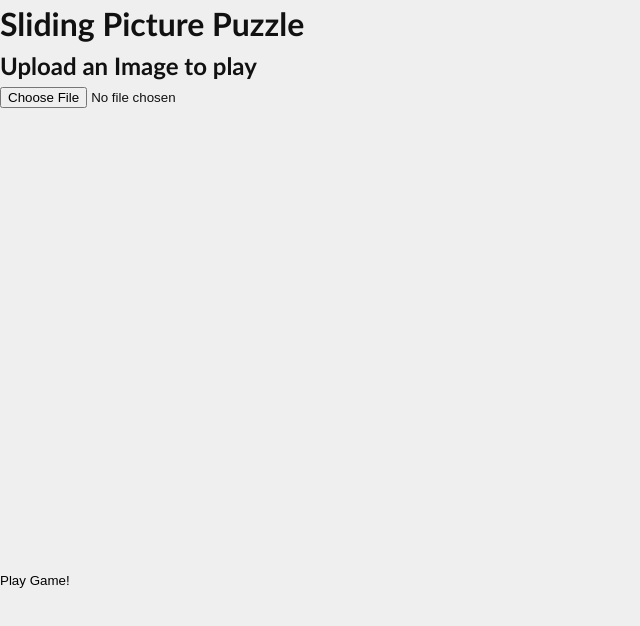
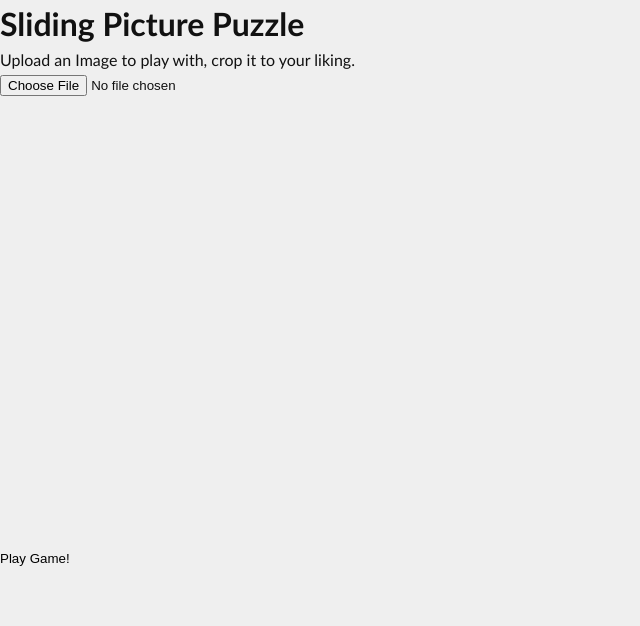
Before and after one commit to adamdgit/puzzle, a React (Vite) app: page / in a window 1280 px wide. Shown: the top 626 px of the page, without its empty margins (0-640 px from the left). Built offline with nearby package versions, Linux system fonts and the light colour scheme.

Commit message:
turned off showgrid for cropper

```diff
--- a/src/components/CroppingTool.tsx
+++ b/src/components/CroppingTool.tsx
@@ -2,8 +2,9 @@ import { useRef, useState } from "react";
 import Cropper, { Area } from "react-easy-crop"
 
 
-export default function CroppingTool({ setCroppedImage } : {
-    setCroppedImage: React.Dispatch<React.SetStateAction<HTMLCanvasElement | null>>
+export default function CroppingTool({ setCroppedImage, BOARDSIZE } : {
+    setCroppedImage: React.Dispatch<React.SetStateAction<HTMLCanvasElement | null>>,
+    BOARDSIZE: number
 }) {
     const imageUploadEl = useRef<HTMLInputElement>(null);
     const [uploadedFile, setUploadedFile] = useState<string | null>(null); // base64url string
@@ -11,7 +12,6 @@ export default function CroppingTool({ setCroppedImage } : {
     const [zoom, setZoom] = useState(1);
     const [croppedAreaPixels, setCroppedAreaPixels] = useState<Area | null>(null);
     const [croppedPixels, setCroppedPixels] = useState<Area | null>(null);
-    const [BOARDSIZE] = useState(450);
 
     // get user uploaded image and display on page, to be re-sized
     function handle_file_upload() {
@@ -64,7 +64,7 @@ export default function CroppingTool({ setCroppedImage } : {
 
   return (
     <>
-        <h2>Upload an Image to play</h2>
+        <p>Upload an Image to play with, crop it to your liking.</p>
         <input type='file' accept='image/png, image/jpeg'
         onChange={() => handle_file_upload()}
         ref={imageUploadEl}
@@ -72,6 +72,7 @@ export default function CroppingTool({ setCroppedImage } : {
         <div style={{ position: 'relative', width: BOARDSIZE, height: BOARDSIZE }}>
         {uploadedFile && (
             <Cropper
+                showGrid={false}
                 image={uploadedFile}
                 crop={crop}
                 zoom={zoom}
```
